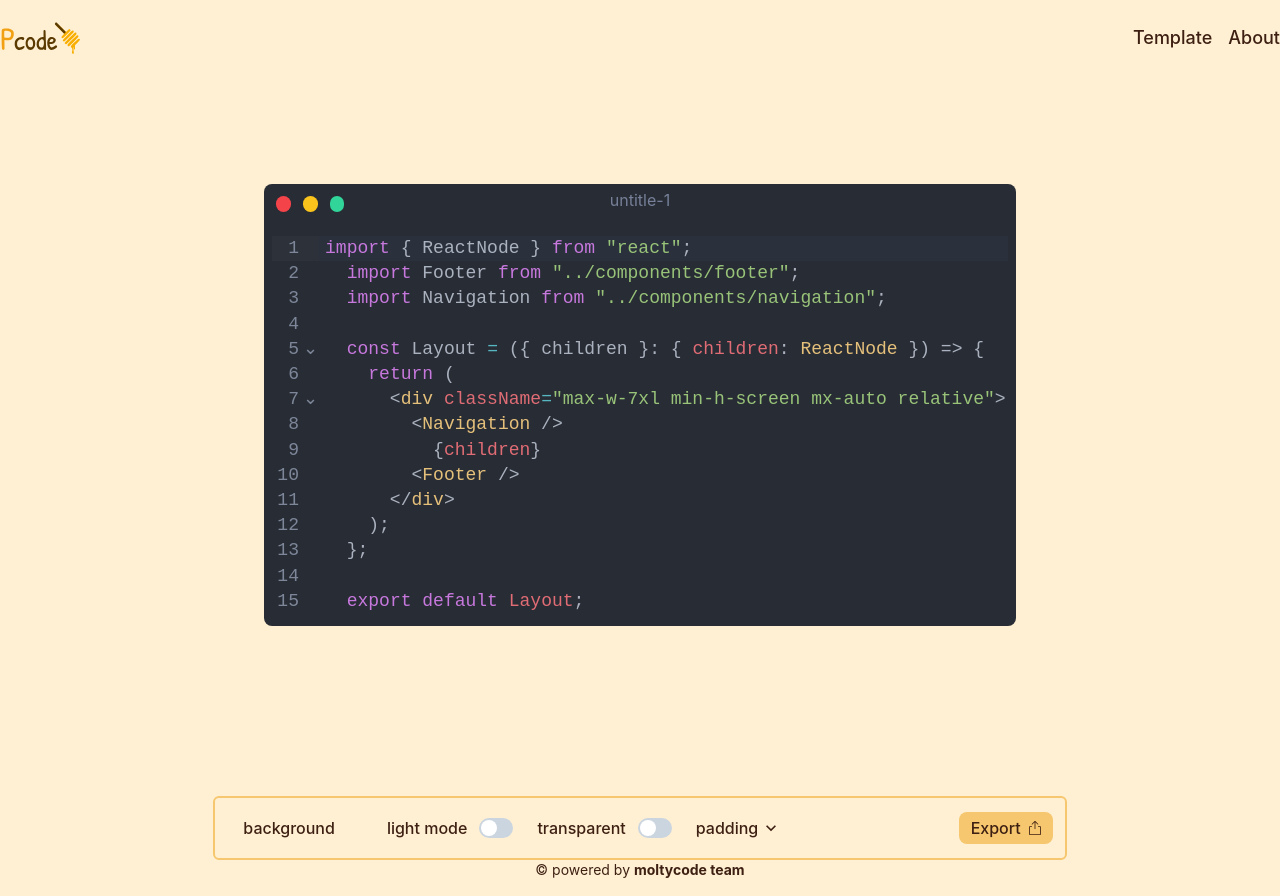
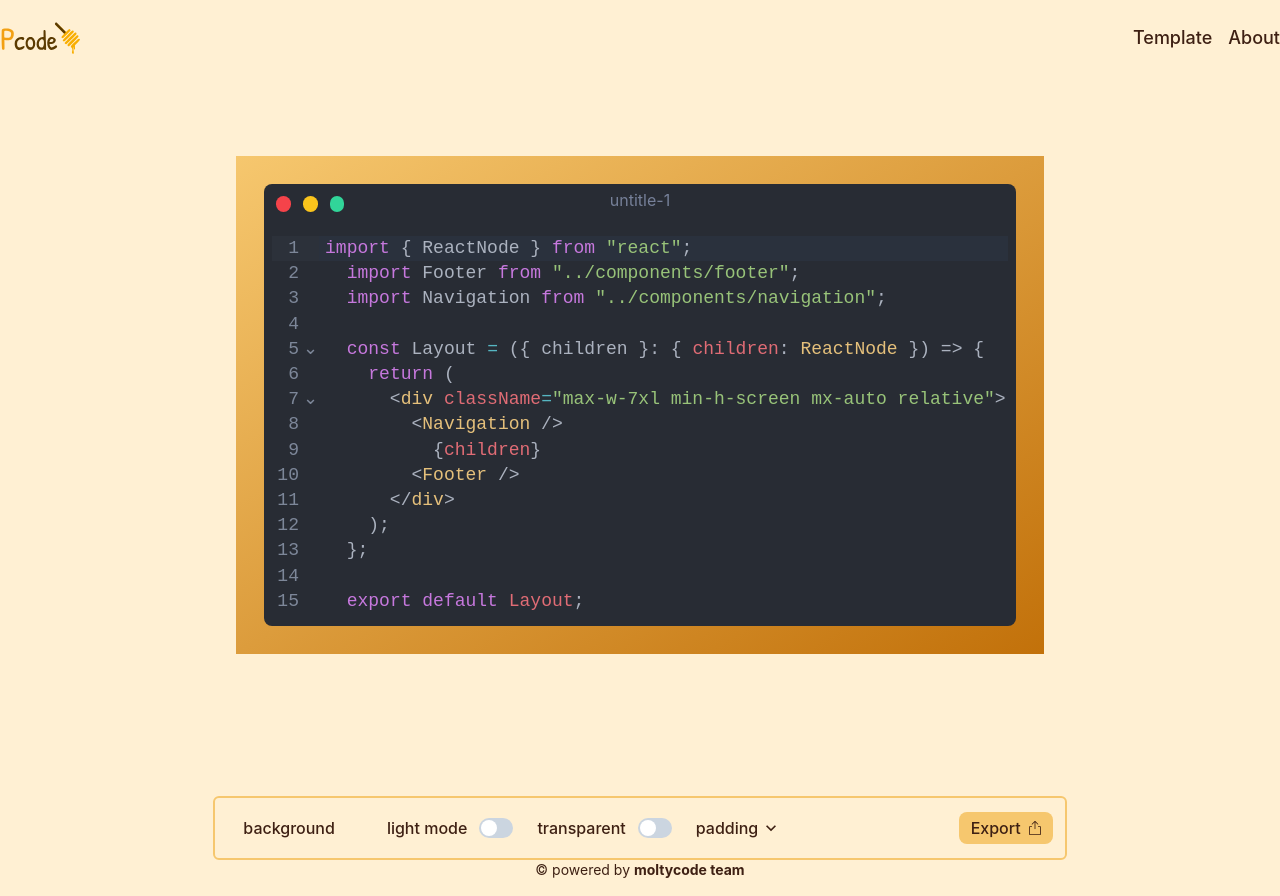
Before and after one commit to The-Pcode/pcode, a React (Create React App) app: page / in a window 1280 px wide. Built offline with nearby package versions, Linux system fonts and the light colour scheme.

Commit message:
bug fixed

```diff
--- a/src/layout/layout.tsx
+++ b/src/layout/layout.tsx
@@ -6,7 +6,7 @@ const Layout = ({ children }: { children: ReactNode }) => {
   return (
     <div className="max-w-7xl min-h-screen mx-auto relative">
       <Navigation />
-        {children}
+      {children}
       <Footer />
     </div>
   );
--- a/src/pages/homePage.tsx
+++ b/src/pages/homePage.tsx
@@ -33,6 +33,7 @@ const HomePage = () => {
         setBg(`bg-gradient-to-br from-themes-blueFrom to-themes-blueTo`);
         break;
       default:
+        setBg(`bg-gradient-to-br from-themes-beigeFrom to-themes-beigeTo`);
         break;
     }
   }, [themes]);
```
Also changed, not shown: src/components/footer.tsx (line endings or trailing spaces), src/components/navigation.tsx (line endings or trailing spaces).
